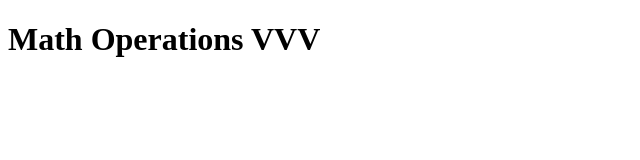
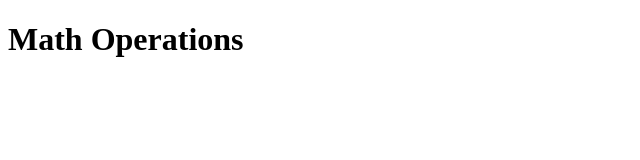
Before and after one commit to akkewacheiei/cicd-starter, a website: page index.html in a window 1280 px wide. Shown: the full height of the page, 0-640 px from the left. Drawn offline with Linux system fonts and the light colour scheme.

Commit message:
edit text

```diff
--- a/index.html
+++ b/index.html
@@ -6,29 +6,7 @@
     <title>Math Test</title>
   </head>
   <body>
-    <h1>Math Operations VVV</h1>
+    <h1>Math Operations</h1>
     <p id="result"></p>
-
-   <!--  <script type="module">
-        import { add, subtract, multiply, devide } from './math.js';
-
-    <script type="module">
-      import { add, subtract, multiply, devide } from "./math.js";
-
-      const a = 10;
-      const b = 2;
-
-      const addResult = add(a, b);
-      const subtractResult = subtract(a, b);
-      const multiplyResult = multiply(a, b);
-      const devideResult = devide(a, b);
-
-      document.getElementById("result").innerHTML = `
-            <p>Add: ${a} + ${b} = ${addResult}</p>
-            <p>Subtract: ${a} - ${b} = ${subtractResult}</p>
-            <p>Multiply: ${a} * ${b} = ${multiplyResult}</p>
-            <p>Devide: ${a} / ${b} = ${devideResult}</p>
-        `;
-    </script>
   </body>
 </html>
```
Also changed, not shown: .github/workflows/ci.yml.
